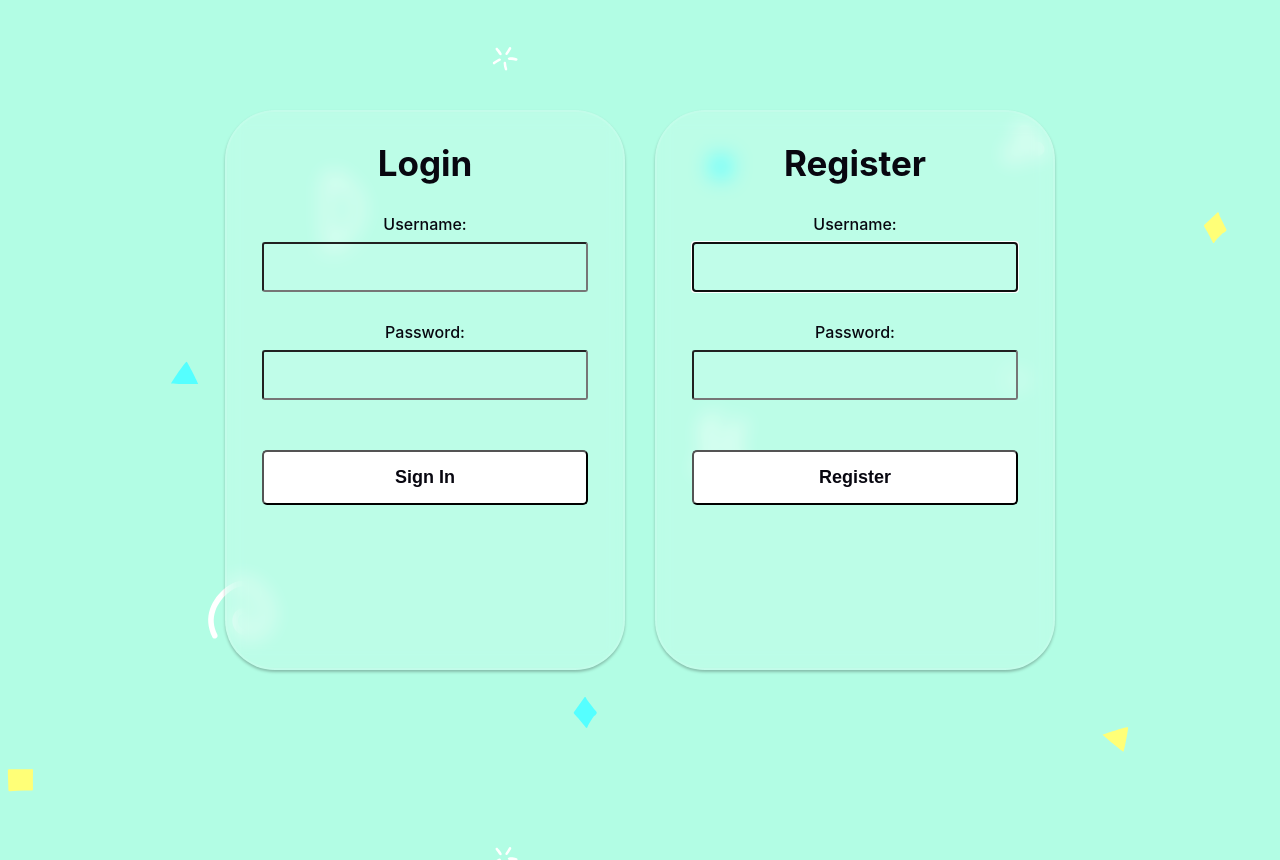
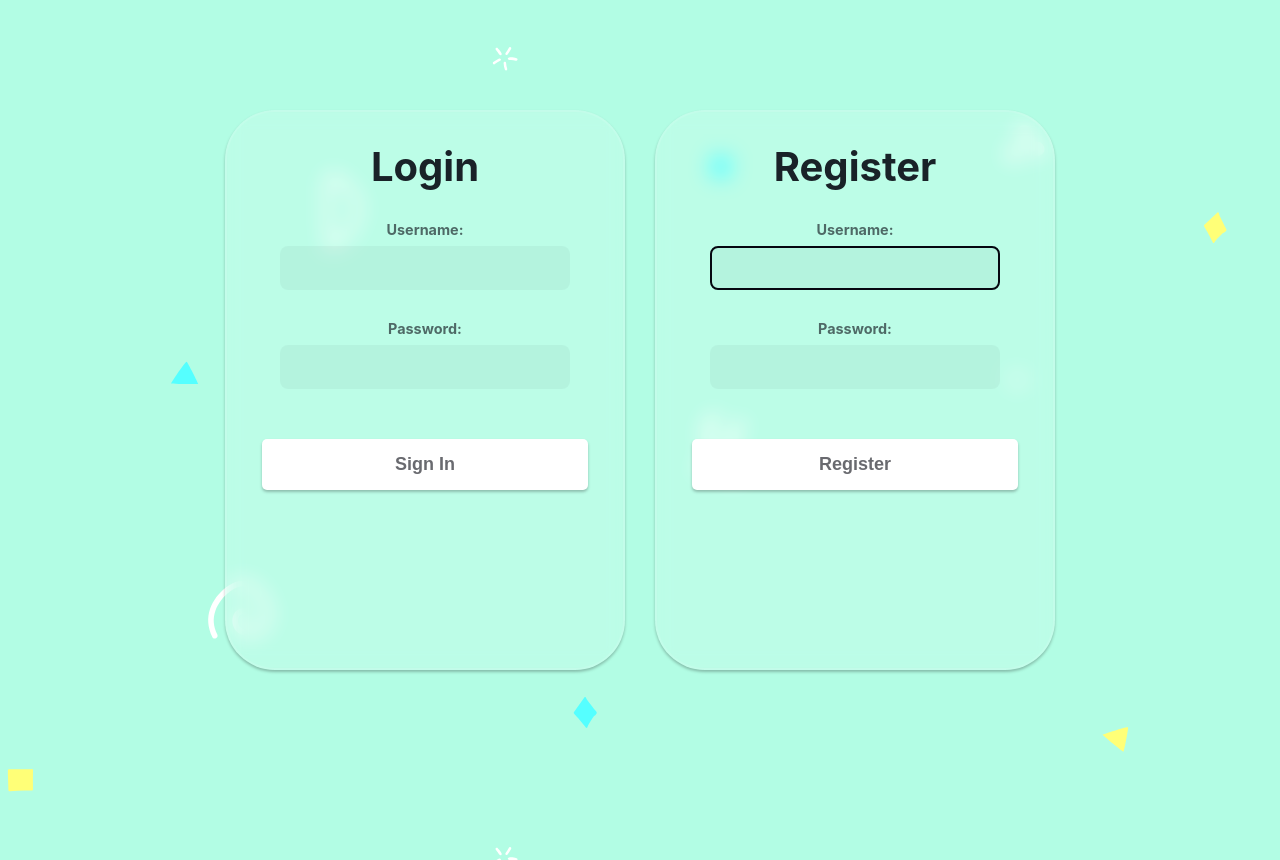
Before and after one commit to LeoMiguelB/my-todo, a React (Create React App) app in the folder client/: page / in a window 1280 px wide. Built offline with nearby package versions, Linux system fonts and the light colour scheme.

Commit message:
added more css to regist and login

```diff
--- a/client/src/App.css
+++ b/client/src/App.css
@@ -270,40 +270,66 @@ a:active {
 .logReg label {
   display: block;
   margin-top: 30px;
-  font-size: 16px;
-  font-weight: 500;
   text-align: center;
   color: #080710;
+
+  margin-bottom: 0.3rem;
+  font-size: 0.9rem;
+  font-weight: bold;
+  color: #05060f99;
+  transition: color 0.3s cubic-bezier(0.25, 0.01, 0.25, 1) 0s;
 }
 
 .logReg h1 {
   text-align: center;
-  color: #080710;
-  font-size: 35px;
+  color: #05060fe2;
+  transition: color 0.3s cubic-bezier(0.25, 0.01, 0.25, 1) 0s;
+
+  font-size: 40px;
 }
 
 .logReg input {
   display: block;
   height: 50px;
   width: 100%;
-  background-color: rgba(255, 255, 255, 0.07);
   border-radius: 3px;
   padding: 0 10px;
-  margin-top: 8px;
   font-size: 14px;
   font-weight: 300;
+  margin: auto;
+  margin-top: 8px;
+
+  max-width: 290px;
+  height: 44px;
+  background-color: #05060f0a;
+  border-radius: 0.5rem;
+  padding: 0 1rem;
+  border: 2px solid transparent;
+  font-size: 1rem;
+  transition: border-color 0.3s cubic-bezier(0.25, 0.01, 0.25, 1) 0s,
+    color 0.3s cubic-bezier(0.25, 0.01, 0.25, 1) 0s,
+    background 0.2s cubic-bezier(0.25, 0.01, 0.25, 1) 0s;
+}
+
+.logReg input:hover,
+.logReg input:focus,
+.logReg input-group:hover input {
+  outline: none;
+  border-color: #05060f;
 }
 
 .logReg button {
   margin-top: 50px;
   width: 100%;
   background-color: #ffffff;
-  color: #080710;
+  color: #05060f99;
   padding: 15px 0;
   font-size: 18px;
   font-weight: 600;
   border-radius: 5px;
   cursor: grab;
+  border: none;
+  box-shadow: 0 2px 3px 0px rgba(0, 0, 0, 0.25);
 }
 
 .logReg .logout-btn {
```
